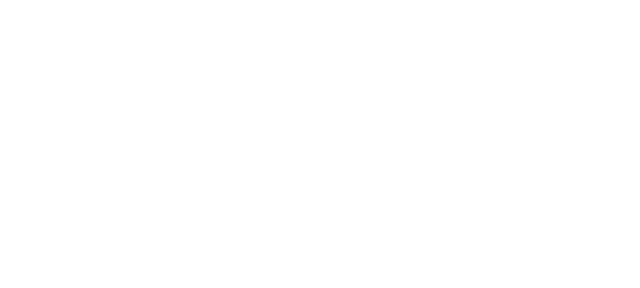
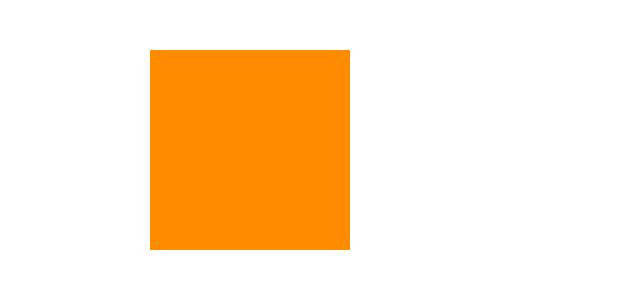
Before and after one commit to flammea/Project-4-d, a plain HTML site: page index.html in a window 1280 px wide. Shown: the whole page, without its empty margins (0-640 px from the left). Drawn offline with Linux system fonts and the light colour scheme.

Commit message:
Use querySelector

```diff
--- a/index.html
+++ b/index.html
@@ -18,6 +18,7 @@
 </head>
 
 <body>
+    <div></div>
     <script src="script.js"></script>
 </body>
 
--- a/script.js
+++ b/script.js
@@ -0,0 +1,5 @@
+const div = document.querySelector("div");
+let divX = 150;
+let divY = 50;
+div.style.left = `${divX}px`;
+div.style.top = `${divY}px`;
```
